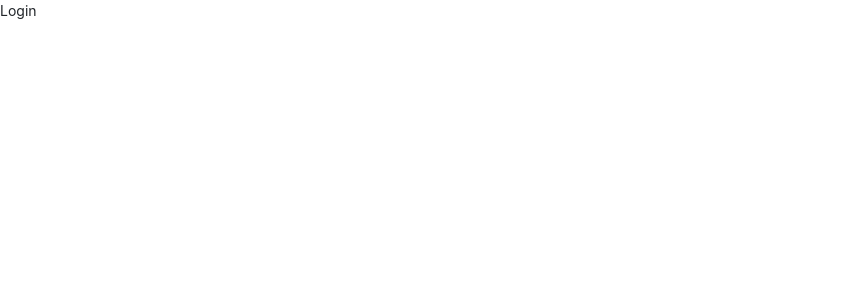
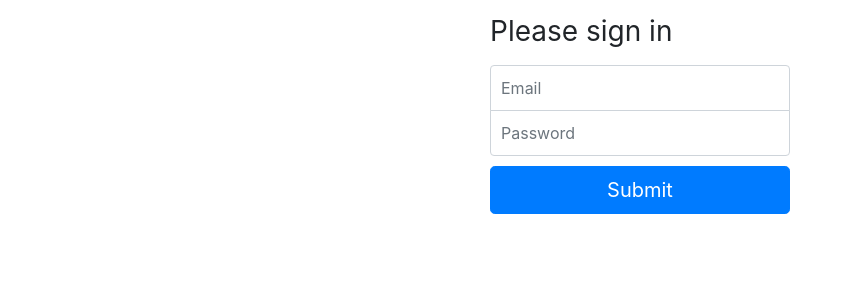
Before and after one commit to AKFosterDev/React-Nest-Admin-Frontend, a React (Create React App) app: page /login in a window 1280 px wide. Shown: the top 300 px of the page, without its empty margins (0-852 px from the left). Built offline with nearby package versions, Linux system fonts and the light colour scheme.

Commit message:
add login functionality

```diff
--- a/src/pages/Login.tsx
+++ b/src/pages/Login.tsx
@@ -1,7 +1,56 @@
-import React from 'react'
+import React, { SyntheticEvent, useState } from 'react'
+import { Redirect } from 'react-router-dom'
+import axios from 'axios'
 
 const Login = () => {
-	return <div>Login</div>
+	const [email, setEmail] = useState('')
+	const [password, setPassword] = useState('')
+	const [redirect, setRedirect] = useState(false)
+
+	const handleSubmit = async (e: SyntheticEvent) => {
+		e.preventDefault()
+
+		await axios.post(
+			'http://localhost:8000/api/login',
+			{
+				email,
+				password,
+			},
+			{ withCredentials: true }
+		)
+
+		setRedirect(true)
+	}
+
+	if (redirect) {
+		return <Redirect to={'/'} />
+	}
+
+	return (
+		<form className='form-signin' onSubmit={handleSubmit}>
+			<h1 className='h3 mb-3 font-weight-normal'>Please sign in</h1>
+
+			<input
+				type='email'
+				className='form-control'
+				placeholder='Email'
+				required
+				onChange={e => setEmail(e.target.value)}
+			/>
+
+			<input
+				type='password'
+				className='form-control'
+				placeholder='Password'
+				required
+				onChange={e => setPassword(e.target.value)}
+			/>
+
+			<button className='btn btn-lg btn-primary btn-block' type='submit'>
+				Submit
+			</button>
+		</form>
+	)
 }
 
 export default Login
```
